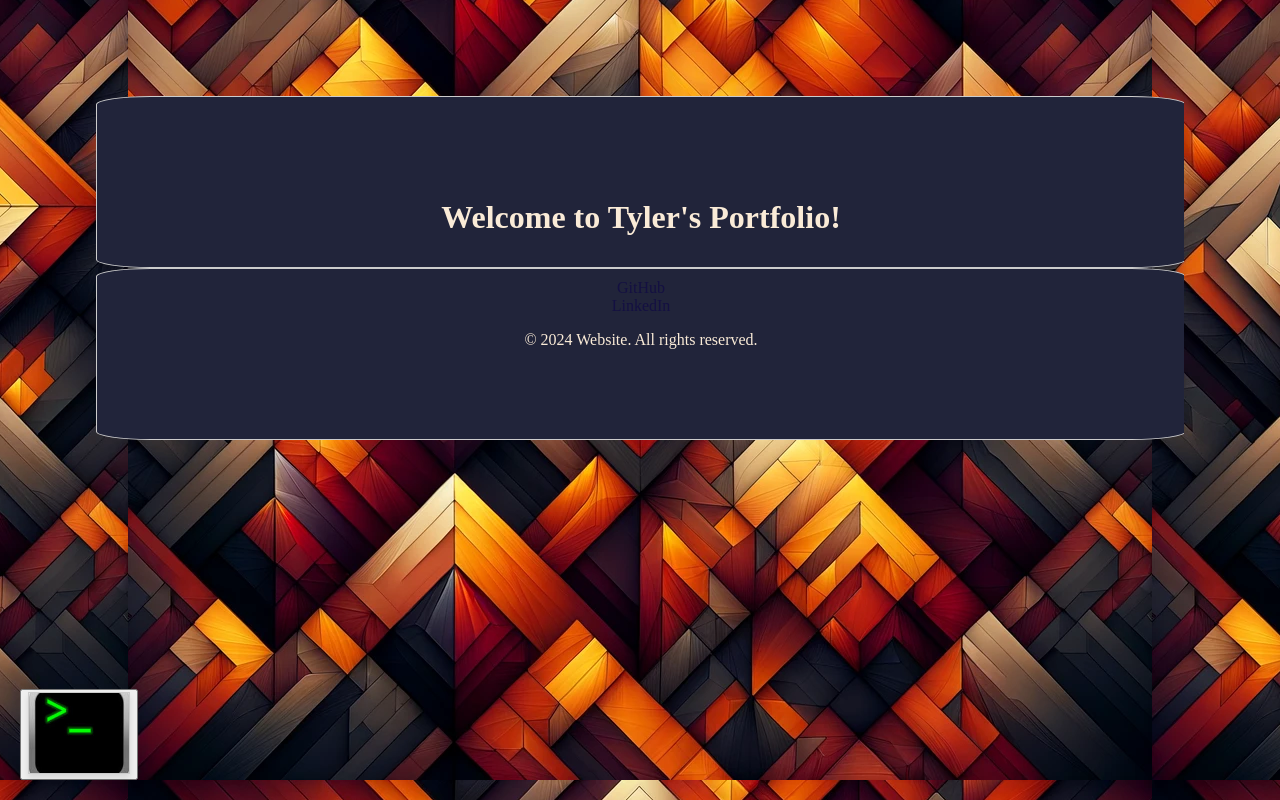
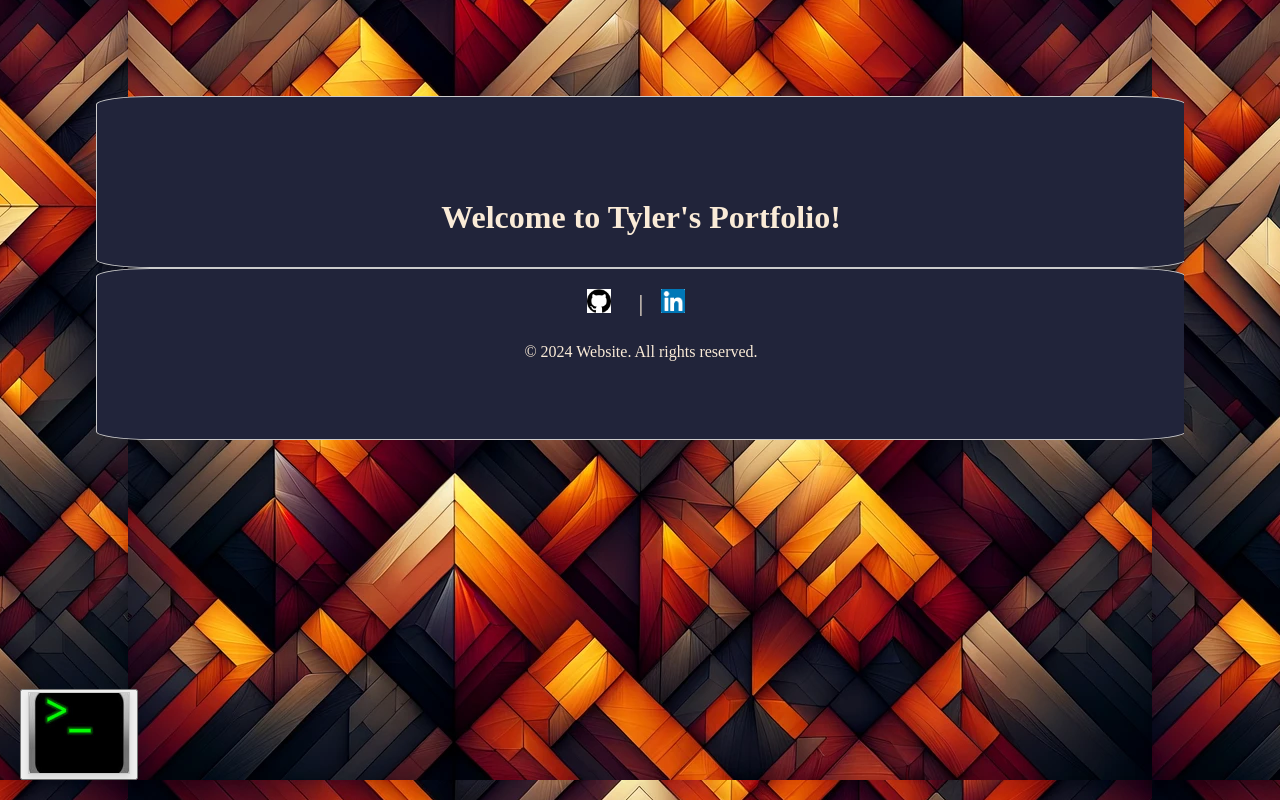
Before and after one commit to 19tylermalone94/tylermmprojects.com, a React (Create React App) app in the folder app/: page / in a window 1280 px wide. Built offline with nearby package versions, Linux system fonts and the light colour scheme; the HTML template or start-up script is replaced by a standard one.

Commit message:
social icons

```diff
--- a/app/src/components/Footer.css
+++ b/app/src/components/Footer.css
@@ -1,3 +1,11 @@
+.footer-container {
+  display: flex;
+  flex-direction: column; /* Align children vertically */
+  align-items: center; /* Center children horizontally */
+  justify-content: center; /* Center children vertically (if needed) */
+  padding: 10px; /* Add some padding for visual spacing */
+}
+
 .footer-link {
   color: rgb(20, 16, 66);
   text-decoration: none;
@@ -8,8 +16,30 @@
   color: #f1f1f1;
 }
 
-.footer{
+.footer {
   background-color: rgb(33, 36, 58);
   border: 1px solid #ccc;
   border-radius: 5%;
 }
+
+.social-links {
+  display: flex;
+  align-items: center;
+  justify-content: center; /* Ensure the links are centered */
+}
+
+.separator {
+  margin: 0 8px; /* Adjusts space around the separator */
+  font-size: 24px; /* Adjust as needed */
+}
+
+.footer-icon {
+  height: 24px;
+  width: 24px;
+  margin-right: 10px; /* Adds some space to the right of the icon, adjust as needed */
+}
+
+.footer-info {
+  text-align: center;
+  margin-top: 10px; /* Add some space between the links and the info */
+}
--- a/app/src/components/Footer.js
+++ b/app/src/components/Footer.js
@@ -6,11 +6,14 @@ function Footer() {
     <div className="footer">
       <footer>
         <div className="footer-container">
-          <div>
-            <a className='footer-link' href="https://github.com/19tylermalone94">GitHub</a>
-          </div>
-          <div>
-            <a className='footer-link' href="https://www.linkedin.com/in/tyler-malone-186a4721a/">LinkedIn</a>
+          <div className="social-links">
+            <a className='footer-link' href="https://github.com/19tylermalone94">
+              <img src="github_icon.png" alt="GitHub" className="footer-icon" />
+            </a>
+            <span className="separator">|</span>
+            <a className='footer-link' href="https://www.linkedin.com/in/tyler-malone-186a4721a/">
+              <img src="linkedin_icon.png" alt="LinkedIn" className="footer-icon" />
+            </a>
           </div>
           <div className="footer-info">
             <p>&copy; {new Date().getFullYear()} Website. All rights reserved.</p>
```
Also changed, not shown: app/public/github_icon.png (added), app/public/linkedin_icon.png (added).
